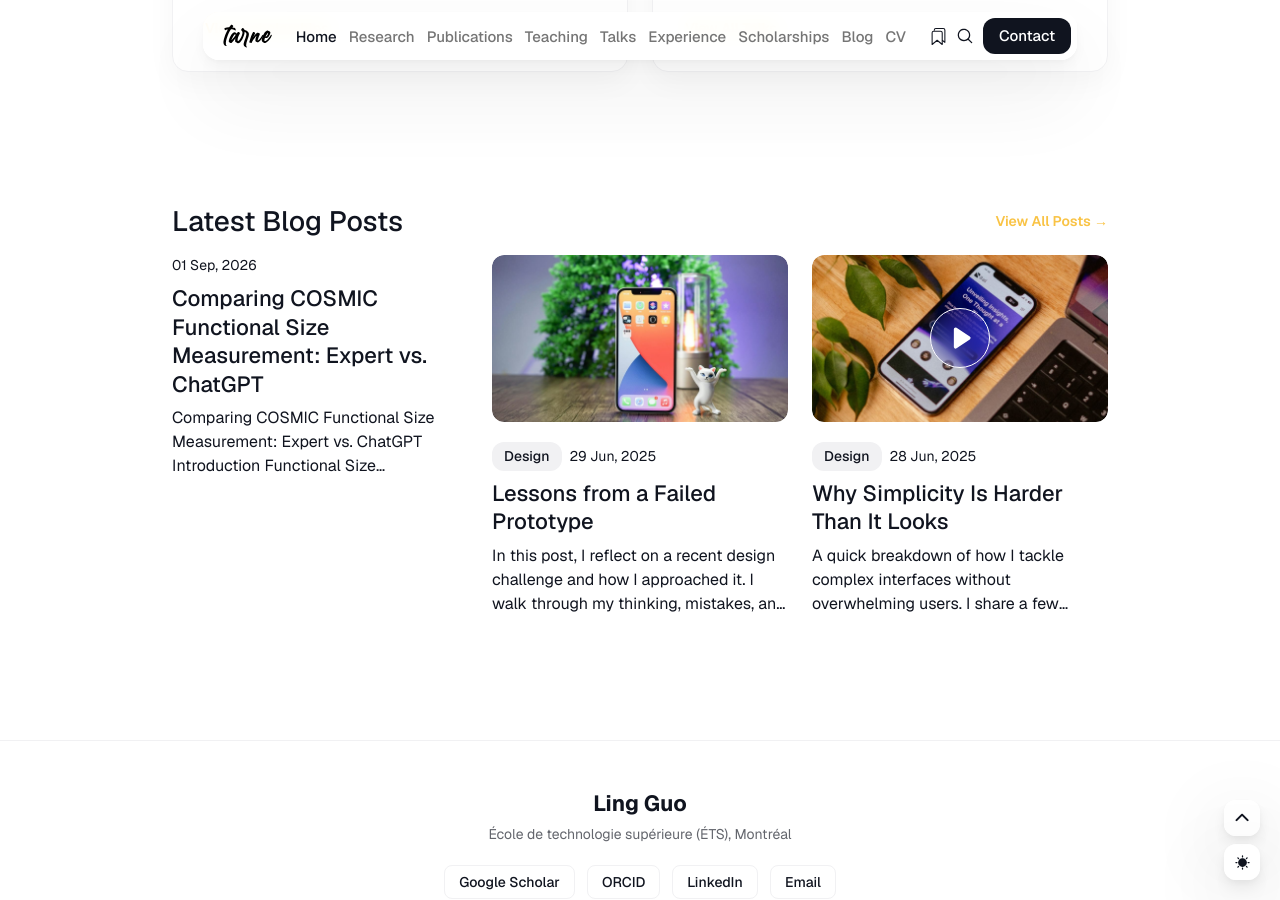
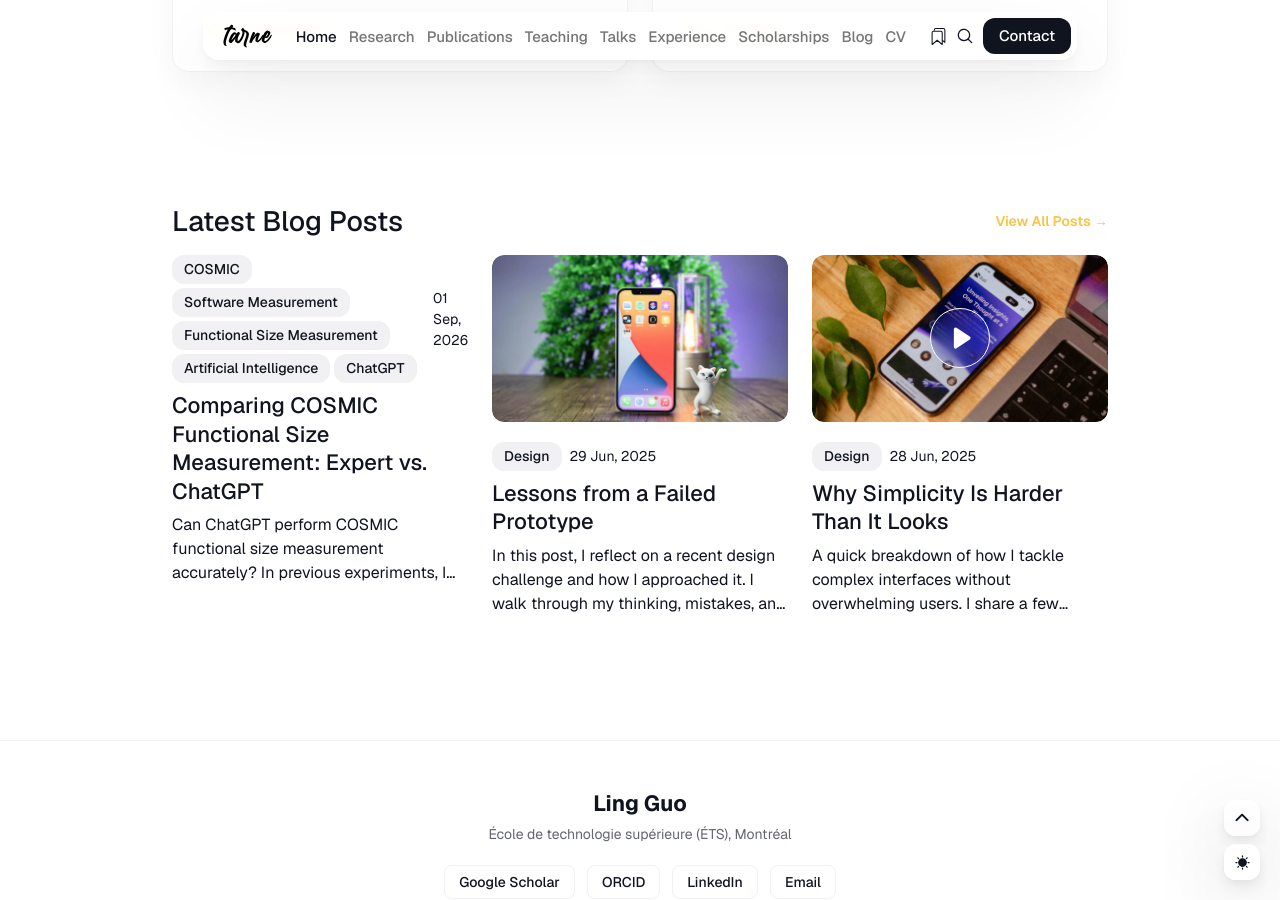
Before and after one commit to lingguo-research/lingguo-tarne, a Jekyll site: the page built from index.html, in a window 1280 px wide and 900 px high, scrolled down 2623 px. Built offline with Jekyll 4.4.1, drawn with Linux system fonts in a browser that asks for light colours; nearby versions of some CDN libraries; the list of posts is cut into pages by our own code; some of the changed lines change nothing that is shown.

Commit message:
Update 2026-09-01-cosmic-expert-vs-chatgpt.md

```diff
--- a/_posts/2026-09-01-cosmic-expert-vs-chatgpt.md
+++ b/_posts/2026-09-01-cosmic-expert-vs-chatgpt.md
@@ -1,25 +1,109 @@
 ---
 title: "Comparing COSMIC Functional Size Measurement: Expert vs. ChatGPT"
+date: 2026-09-01
 permalink: /posts/cosmic-expert-vs-chatgpt/
+tags:
+  - COSMIC
+  - Software Measurement
+  - Functional Size Measurement
+  - Artificial Intelligence
+  - ChatGPT
 ---
 
-# Comparing COSMIC Functional Size Measurement: Expert vs. ChatGPT
+Can ChatGPT perform COSMIC functional size measurement accurately?
 
-## Introduction
+In previous experiments, I asked both ChatGPT and Gemini to determine the functional size of a functional process using the COSMIC method.
 
-Functional Size Measurement (FSM) is an important activity in software engineering because it enables organizations to estimate software size based on the functionality delivered to users rather than on implementation details such as lines of code.
+To further examine the accuracy of ChatGPT in COSMIC functional size measurement, I conducted a small comparison using examples from the **Course Registration System case study** published by the COSMIC Group.
 
-The COSMIC method is an internationally standardized functional size measurement method. It measures software functional size based on the data movements associated with functional processes.
+The requirements in this case study are described in sufficient detail for COSMIC measurement, and the corresponding measurement results have already been established by COSMIC measurement experts.
 
-## Expert vs. ChatGPT
+Two requirements were selected and submitted to ChatGPT for measurement. The results were then compared with the reference measurements.
 
-<!-- 原文章正文继续放这里 -->
+## Case 1: Search for a Course
 
-![COSMIC Expert]({{ '/images/blog/cosmic-chatgpt/cosmic expert.png' | relative_url }})
+The first requirement concerns searching for a course.
 
-![COSMIC ChatGPT]({{ '/images/blog/cosmic-chatgpt/cosmic chatgpt.png' | relative_url }})
+![Query Course Setup (Student)](/images/blog/cosmic-chatgpt/course-search-requirement-v2.jpg)
 
-<!-- 原文章其余正文继续放这里 -->
+After entering the requirement into ChatGPT, the following measurement result was obtained:
+
+![ChatGPT measurement result](/images/blog/cosmic-chatgpt/course-search-chatgpt.jpg)
+
+In this case, the result produced by ChatGPT was consistent with the result provided in the COSMIC case study.
+
+![COSMIC reference measurement](/images/blog/cosmic-chatgpt/course-search-cosmic.jpg)
+
+This example suggests that when the functional requirements are sufficiently detailed and relatively straightforward, ChatGPT may be able to identify the required COSMIC data movements correctly.
+
+## Case 2: Delete a Student Schedule
+
+The second requirement concerns deleting a student's course schedule.
+
+![Requirement - Delete Student Schedule](/images/blog/cosmic-chatgpt/delete-schedule-requirement.jpg)
+
+The requirement was again submitted to ChatGPT for measurement.
+
+![Initial ChatGPT result](/images/blog/cosmic-chatgpt/delete-schedule-chatgpt-1.jpg)
+
+This time, however, the COSMIC reference measurement contained **two more function points** than the result generated by ChatGPT.
+
+![COSMIC reference result](/images/blog/cosmic-chatgpt/delete-schedule-cosmic.jpg)
+
+A closer comparison showed that ChatGPT failed to identify two separate **Exit (X)** data movements:
+
+1. displaying the student's schedule; and
+2. sending information to another system, the Course Catalog System.
+
+Instead, ChatGPT grouped these outputs together with the error/confirmation messages and treated them as a single Exit.
+
+## Refining the Instructions
+
+This result suggested that ChatGPT did not fully distinguish the COSMIC rules related to Exit data movements.
+
+I therefore provided an additional instruction:
+
+> The returned schedule information needs to be displayed separately and should not be combined with the error/confirmation message. Updating the Course Catalog System also requires information to be sent to another system. Please identify the data movements again.
+
+After receiving this instruction, ChatGPT identified all of the Exits separately.
+
+![Second ChatGPT result](/images/blog/cosmic-chatgpt/delete-schedule-chatgpt-2.jpg)
+
+However, this result was still incorrect.
+
+According to the COSMIC rules applied in the reference case, error/confirmation messages without a clearly distinguishable object of interest should be grouped together rather than counted separately.
+
+I therefore refined the instruction again:
+
+> Do not identify the deletion confirmation separately. Group all error/confirmation messages into one Exit, while keeping the display output and the information sent to the external system separate.
+
+ChatGPT recalculated the measurement, but it still treated the successful deletion message as a separate Exit.
+
+![Third ChatGPT result](/images/blog/cosmic-chatgpt/delete-schedule-chatgpt-3.jpg)
+
+This was still inconsistent with the reference measurement because, in this context, the successful deletion message should also be treated as part of the error/confirmation messaging.
+
+I therefore provided one more instruction:
+
+> The successful deletion message is also part of the error/confirmation messages and should be grouped with them.
+
+After this clarification, ChatGPT finally produced the same measurement result as the COSMIC reference case.
+
+![Final ChatGPT result](/images/blog/cosmic-chatgpt/delete-schedule-chatgpt-final.jpg)
+
+## What Can We Learn from This Comparison?
+
+This small experiment highlights two important points.
+
+First, COSMIC functional size measurement requires requirements to be described at a sufficient level of detail. If the available requirements are too vague, it becomes difficult to identify functional processes, data groups, and data movements reliably.
+
+Second, understanding the COSMIC measurement rules remains essential.
+
+Even though large language models such as ChatGPT are trained on large amounts of information, the quality and accuracy of the underlying knowledge cannot always be verified. As this example shows, ChatGPT was able to reach the correct result only after several increasingly specific instructions about the COSMIC rules.
+
+Therefore, AI tools may be useful as assistants for COSMIC measurement, but their results still require review and validation by people who understand the COSMIC method and its measurement rules.
+
+For professional or research applications, the role of the **COSMIC measurement expert** remains important.
 
 ---
 
```
